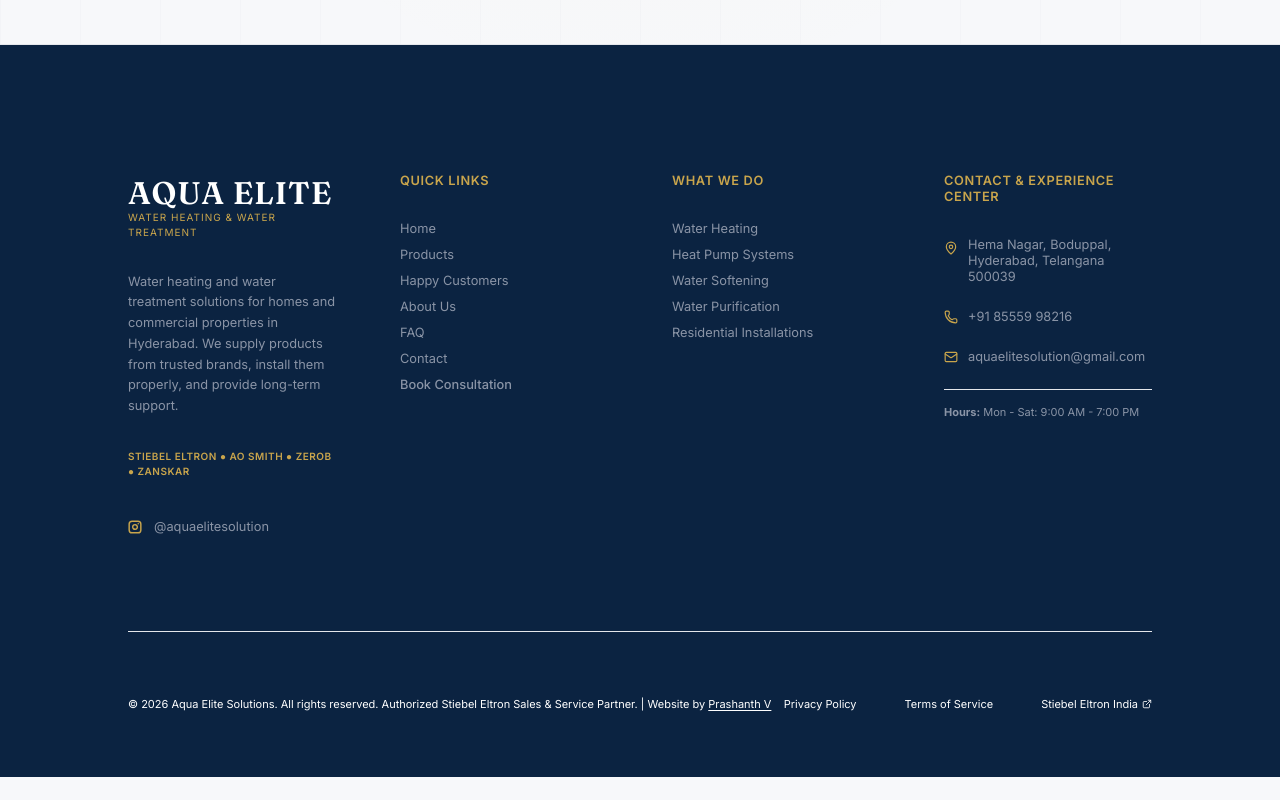
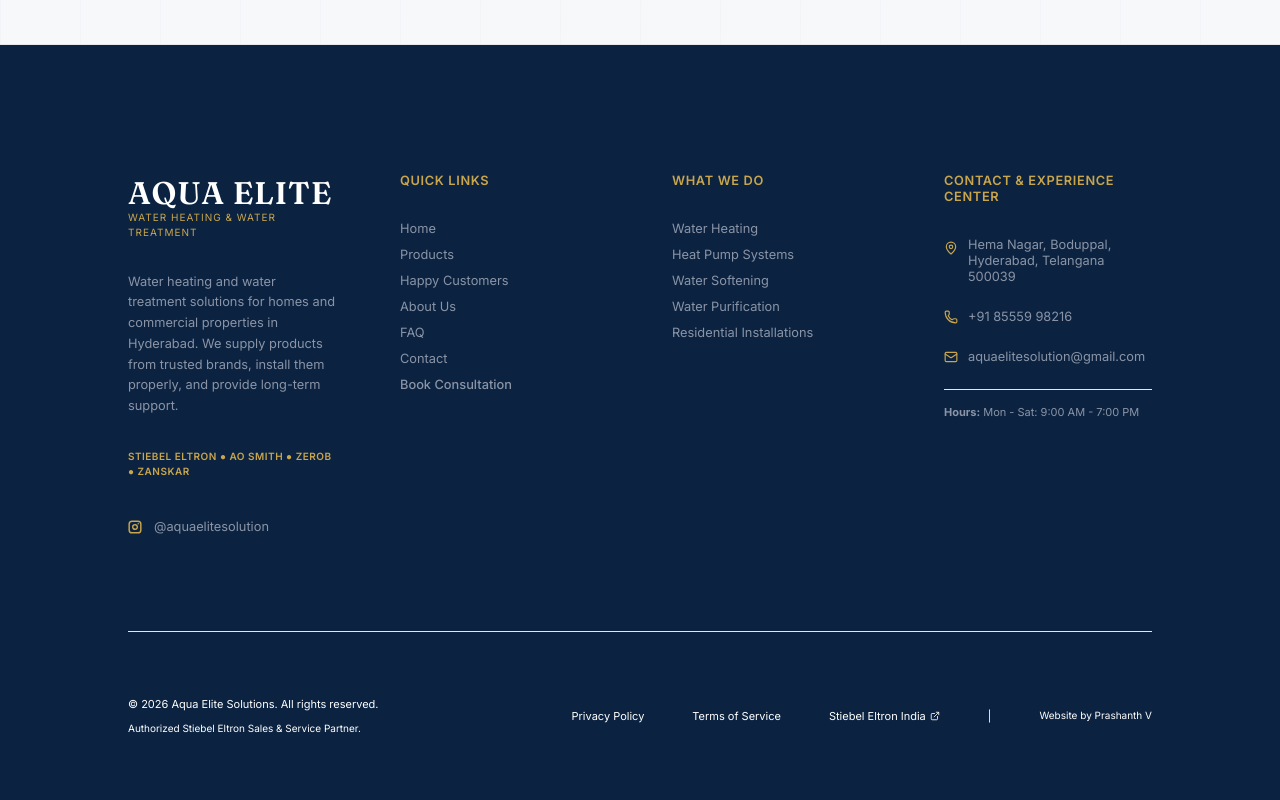
Before and after one commit to v-prashanth/aua-elite, a Next.js app: page / in a window 1280 px wide. Shown: the part 9185-9985 px from the top of the page. Before the commit the page ends 9962 px from the top, so only its background shows below. Built offline with nearby package versions, Linux system fonts and the light colour scheme; no server answers; the database is empty.

Commit message:
design: declutter footer bottom bar for improved mobile/desktop visual spacing

```diff
--- a/components/layout/Footer.tsx
+++ b/components/layout/Footer.tsx
@@ -176,19 +176,16 @@ export const Footer: React.FC = () => {
         </div>
 
         {/* Bottom Bar */}
-        <div className="border-t border-silver/10 pt-8 mt-8 flex flex-col md:flex-row items-center justify-between text-[11px] text-silver/70">
-          <p>
-            &copy; {currentYear} Aqua Elite Solutions. All rights reserved. Authorized Stiebel Eltron Sales & Service Partner. | Website by{" "}
-            <a
-              href="https://prashanthv.vercel.app"
-              target="_blank"
-              rel="noopener noreferrer"
-              className="hover:text-[#FFFFFF] dark:hover:text-[#F3F4F6] transition-colors underline decoration-gold-primary/30 underline-offset-2"
-            >
-              Prashanth V
-            </a>
-          </p>
-          <div className="flex space-x-6 mt-4 md:mt-0">
+        <div className="border-t border-silver/10 pt-8 mt-8 flex flex-col md:flex-row items-start md:items-center justify-between gap-4 text-[11px] text-silver/70">
+          <div className="space-y-1 text-left">
+            <p>
+              &copy; {currentYear} Aqua Elite Solutions. All rights reserved.
+            </p>
+            <p className="text-[10px] text-silver/50">
+              Authorized Stiebel Eltron Sales & Service Partner.
+            </p>
+          </div>
+          <div className="flex flex-wrap items-center gap-x-6 gap-y-2 mt-2 md:mt-0">
             <Link href="/privacy" className="hover:text-[#FFFFFF] dark:hover:text-[#F3F4F6] transition-colors">
               Privacy Policy
             </Link>
@@ -204,6 +201,15 @@ export const Footer: React.FC = () => {
               <span>Stiebel Eltron India</span>
               <ExternalLink size={10} />
             </a>
+            <span className="text-silver/20 hidden md:inline">|</span>
+            <a
+              href="https://prashanthv.vercel.app"
+              target="_blank"
+              rel="noopener noreferrer"
+              className="hover:text-[#FFFFFF] dark:hover:text-[#F3F4F6] transition-colors text-silver/50 text-[10px]"
+            >
+              Website by Prashanth V
+            </a>
           </div>
         </div>
       </Container>
```
